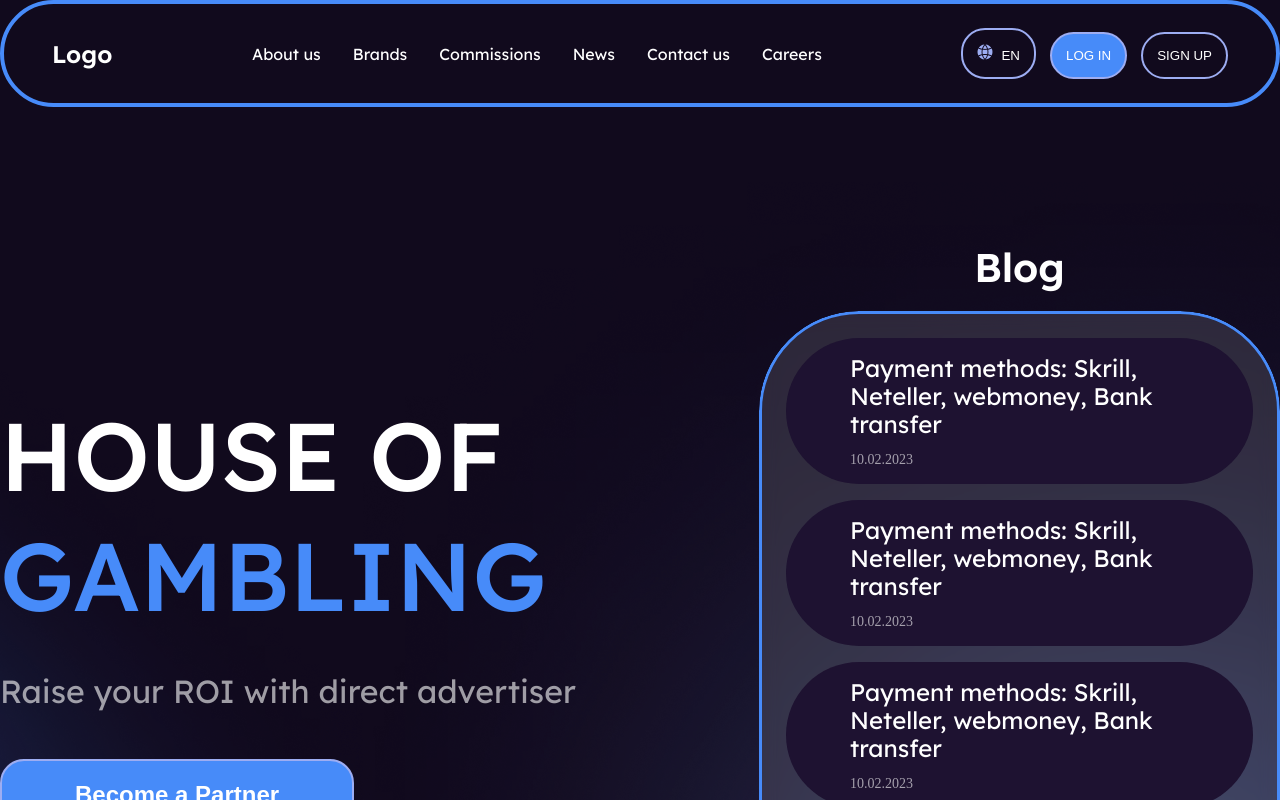
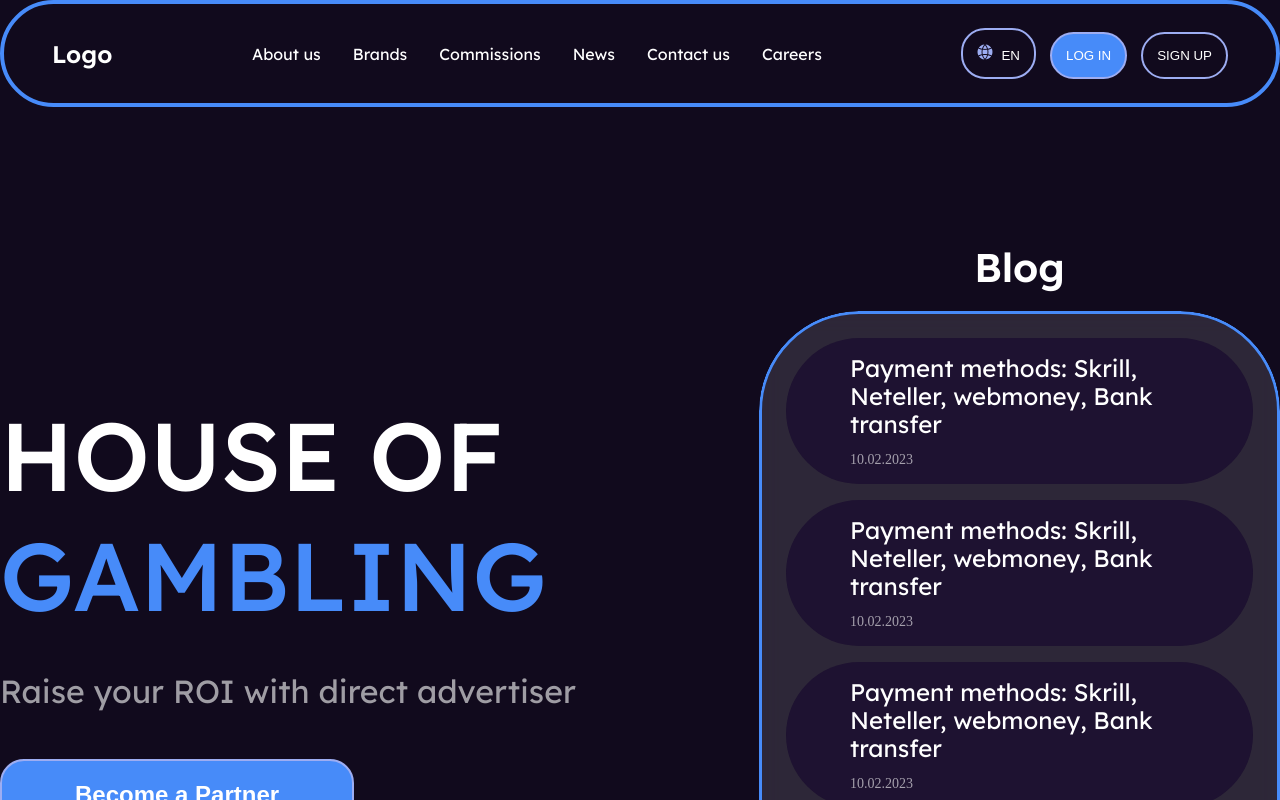
Before and after one commit to Artnaa/houseofgamble, a React (Create React App) app: page / in a window 1280 px wide. Shown: the top 800 px of the page. Built offline with nearby package versions, Linux system fonts and the light colour scheme.

Commit message:
commented background

```diff
--- a/src/App.js
+++ b/src/App.js
@@ -16,7 +16,7 @@ function App() {
 
   return (
     <div className="app">
-      <img src="./icons/backgroundgradientright1.png" alt="background" className='rightbackgroundwhite' />
+      {/* <img src="./icons/backgroundgradientright1.png" alt="background" className='rightbackgroundwhite' /> */}
       <div className='container'>
         <Nav toggleMenu={toggleMenu} isMenuOpen={isMenuOpen} />
         {isMenuOpen && <Menu />}
```
